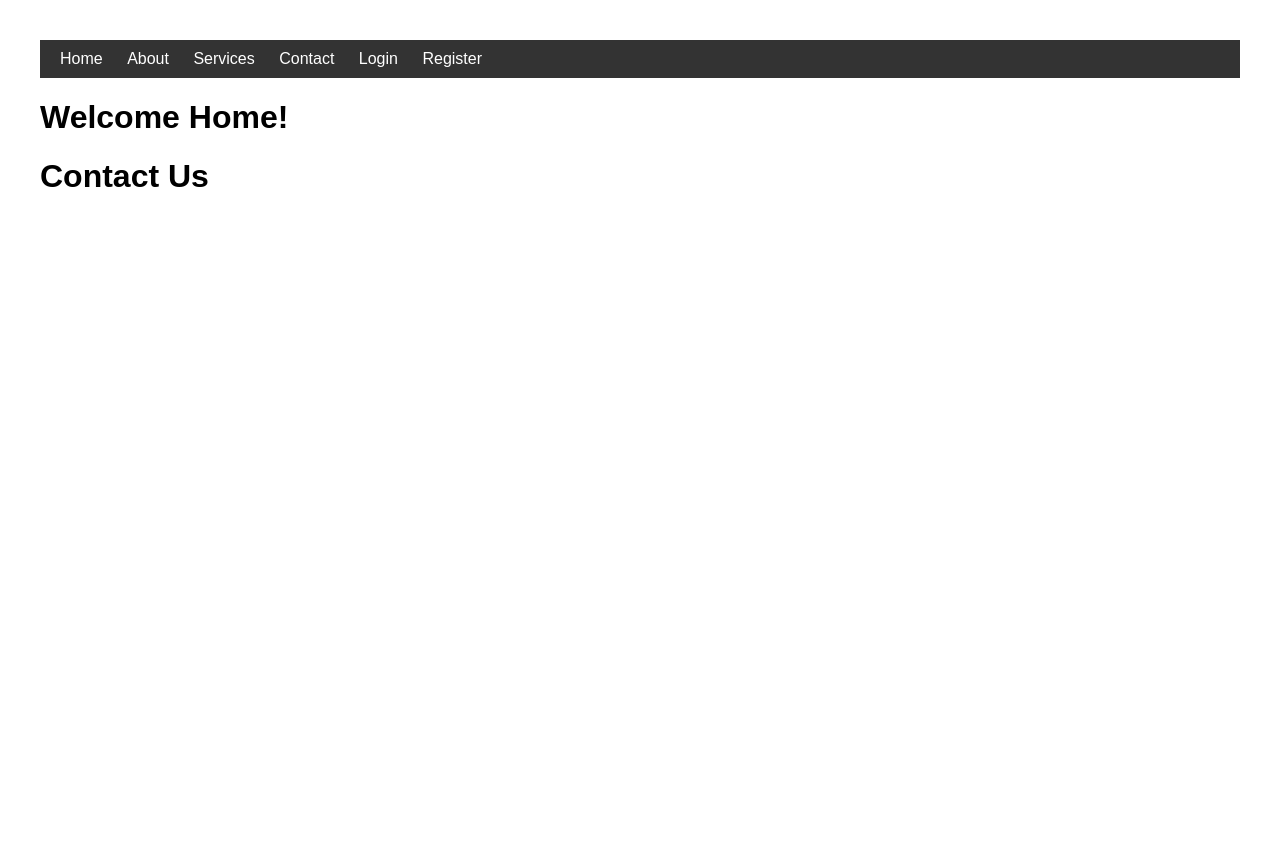
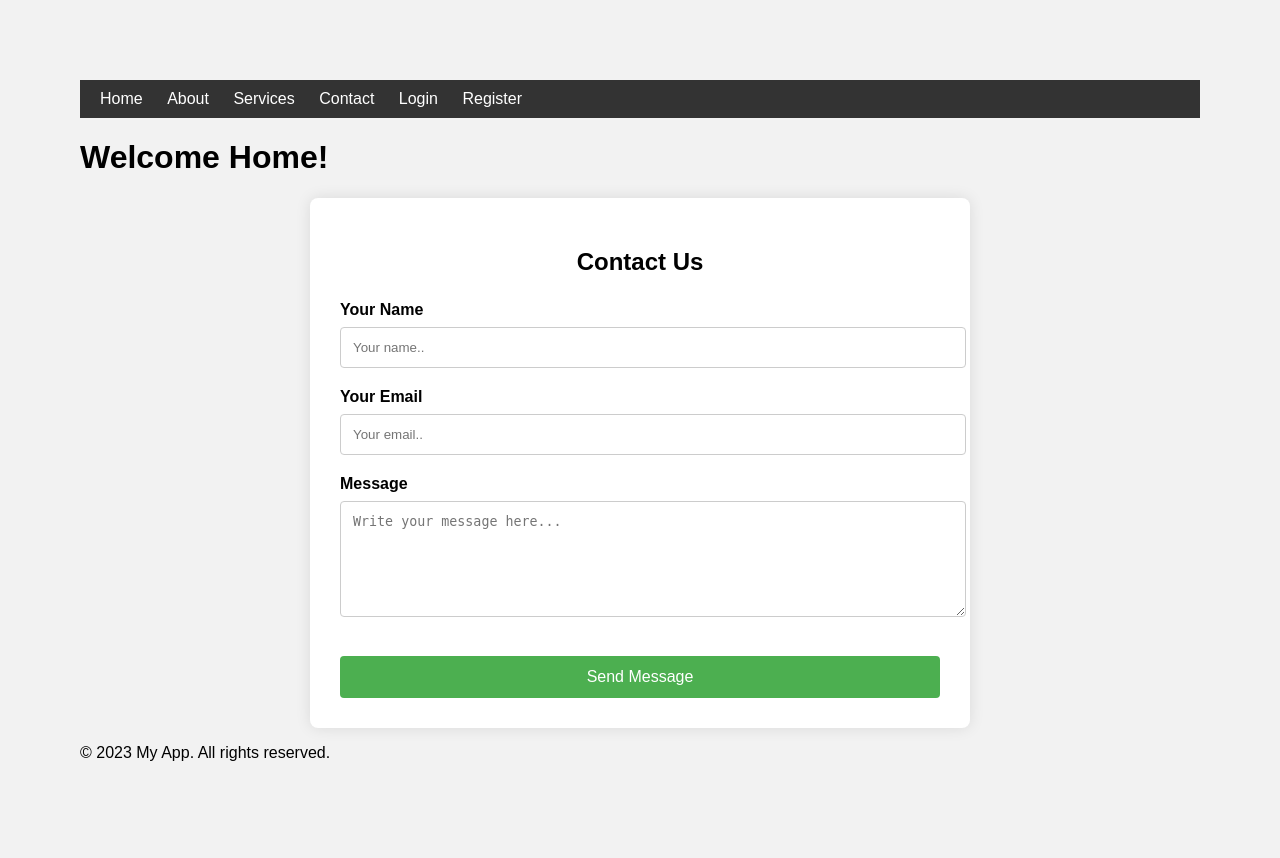
Before and after one commit to FloWambuma/project-01, a PHP site: page /contact.php in a window 1280 px wide. Before the commit the page ends 187 px from the top, so only its background shows below. Run offline with PHP 8.4, Linux system fonts and the light colour scheme.

Commit message:
current commit

```diff
--- a/01/mini_app/about.php
+++ b/01/mini_app/about.php
@@ -10,5 +10,6 @@
     <?php include 'navbar.php'; ?>
     <h1>About Us</h1>
     <p>We are committed to providing students with individualized training through comprehensive, innovative, and high-quality vocational programs that prepare students for rewarding careers in rapidly increasing industries.</p>
+    <button>More About Us</button>
 </body>
 </html>
--- a/01/mini_app/contact.php
+++ b/01/mini_app/contact.php
@@ -8,6 +8,22 @@
 </head>
 <body>
     <?php include 'navbar.php'; ?>
-    <h1>Contact Us</h1>
+   <div class="contact-container">
+        <h2>Contact Us</h2>
+        <form action="#" method="post">
+            <label for="name">Your Name</label>
+            <input type="text" id="name" name="name" placeholder="Your name.." required>
+
+            <label for="email">Your Email</label>
+            <input type="email" id="email" name="email" placeholder="Your email.." required>
+
+            <label for="message">Message</label>
+            <textarea id="message" name="message" placeholder="Write your message here..." rows="6" required></textarea>
+
+            <button type="submit">Send Message</button>
+        </form>
+    </div>
+    <footer>
+        <p>&copy; 2023 My App. All rights reserved.</p>
 </body>
 </html>
--- a/01/mini_app/index.php
+++ b/01/mini_app/index.php
@@ -10,8 +10,9 @@
     <?php include 'navbar.php'; ?>
     <h1>About Us</h1>
     <p>We are commited to providing students with individualized training through comprehensive, innovative, and high-quality vocational programs that prepare students for rewarding careers in rapidly increasing industries</p>
+    <img src="" alt="text image"><br>
     <button>More About Us</button>
-    <img src="ist image" alt="text image">
+
     <footer></footer>
 </body>
 </html>
--- a/01/mini_app/styles.css
+++ b/01/mini_app/styles.css
@@ -36,3 +36,69 @@
       padding: 10px 20px;
       margin-top: 15px;
     }
+    .h1 {
+      color: #333;
+      font-size: 24px;
+      margin-bottom: 20px;
+      text-align: center;
+    }
+    .p {
+      color: #666;
+      font-size: 16px;
+      margin-bottom: 20px;
+      text-align: center;
+    }
+
+    body {
+            font-family: Arial, sans-serif;
+            background: #f2f2f2;
+            padding: 40px;
+        }
+
+        .contact-container {
+            max-width: 600px;
+            margin: auto;
+            background: white;
+            padding: 30px;
+            border-radius: 8px;
+            box-shadow: 0 0 15px rgba(0,0,0,0.1);
+        }
+
+        h2 {
+            text-align: center;
+            margin-bottom: 25px;
+        }
+
+        input[type="text"], input[type="email"], textarea {
+            width: 100%;
+            padding: 12px;
+            margin: 8px 0 20px 0;
+            border: 1px solid #ccc;
+            border-radius: 4px;
+            resize: vertical;
+        }
+
+        label {
+            font-weight: bold;
+        }
+
+        button {
+            background-color: #4CAF50;
+            color: white;
+            padding: 12px 20px;
+            border: none;
+            border-radius: 4px;
+            cursor: pointer;
+            width: 100%;
+            font-size: 16px;
+        }
+
+        button:hover {
+            background-color: #45a049;
+        }
+
+        .note {
+            text-align: center;
+            color: gray;
+            font-size: 0.9em;
+        }
```
Also changed, not shown: 01/mini_app/services.php (+6 -2 lines).
